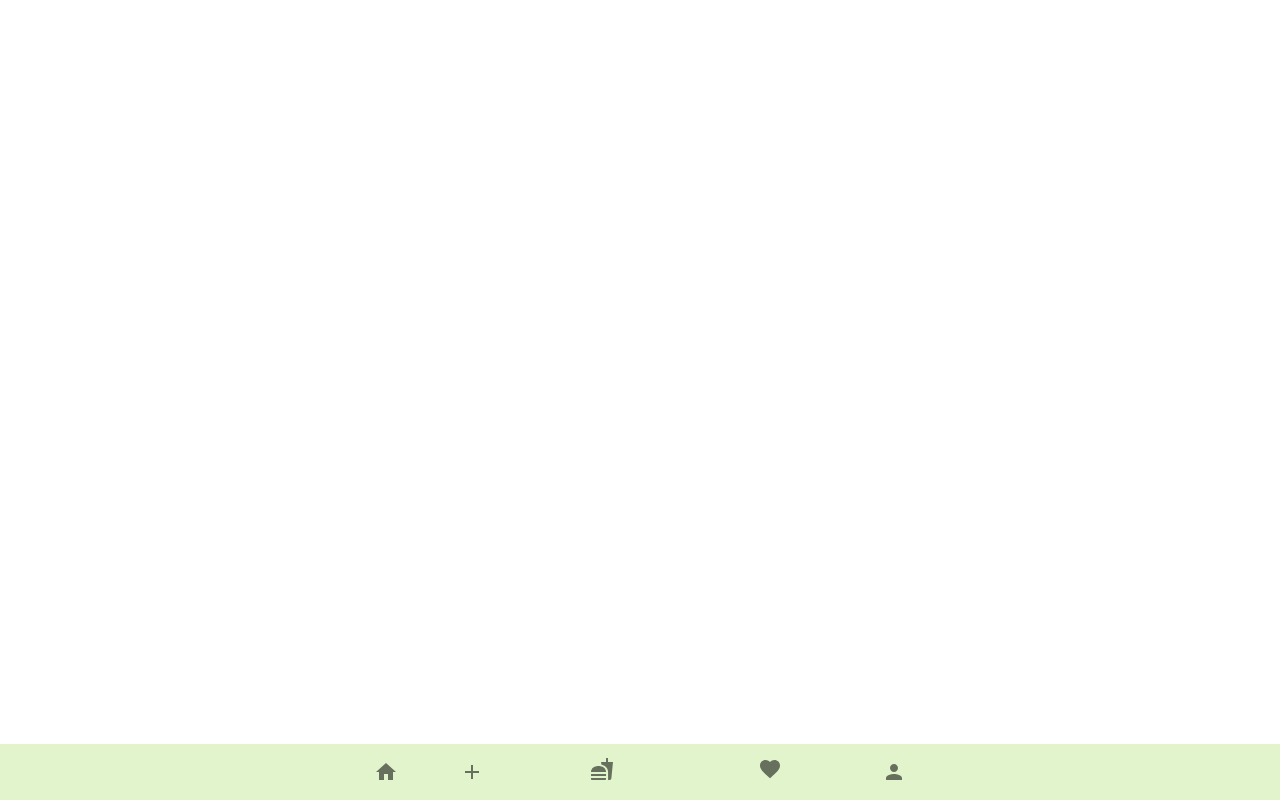
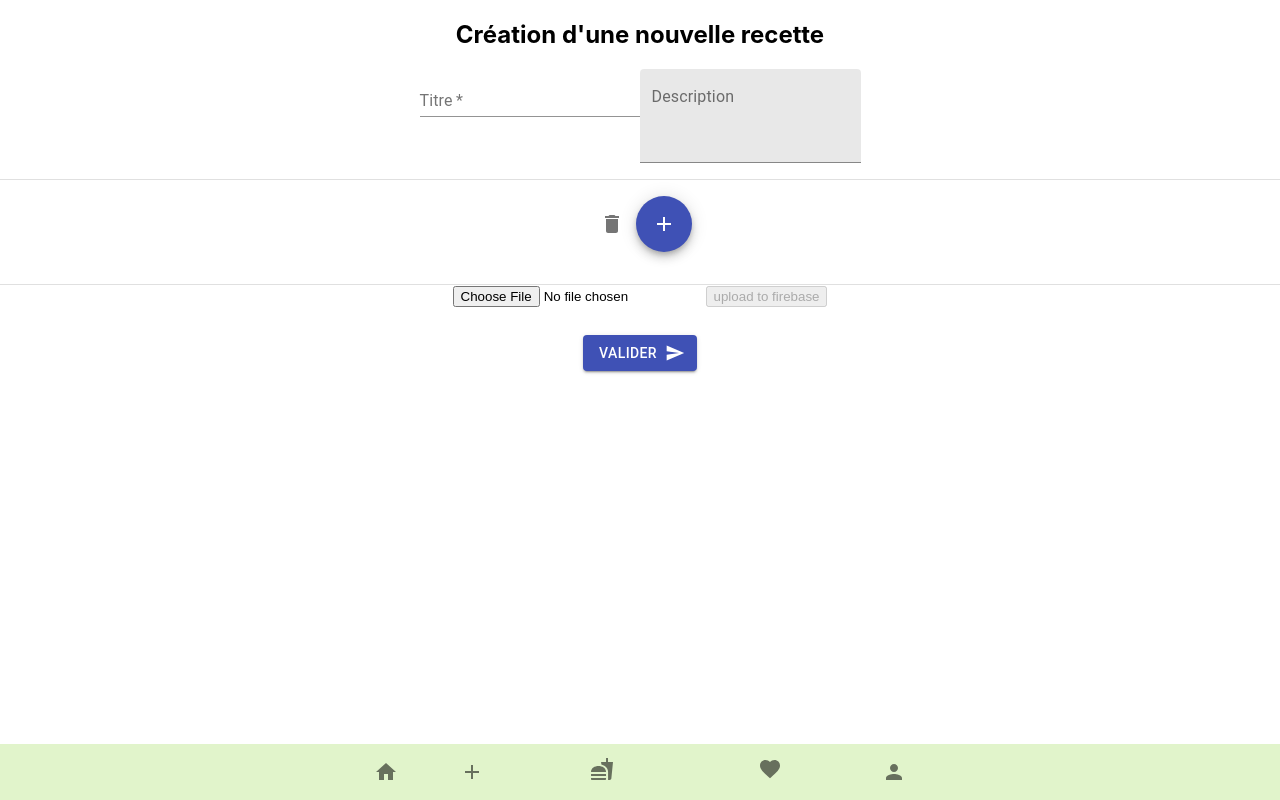
Before and after one commit to BereCar/cook-that, a React (Create React App) app: page /add-recette in a window 1280 px wide. Built offline with nearby package versions, Linux system fonts and the light colour scheme.

Commit message:
upload image ajout recette

```diff
--- a/src/App.css
+++ b/src/App.css
@@ -74,5 +74,4 @@
 }
 .arrowBack {
   float: left !important;
-  width: 30px;
 }
--- a/src/App.js
+++ b/src/App.js
@@ -16,6 +16,7 @@ import Inscription from './auth/Inscription';
 import CreerRecette from './recette/CreerRecette';
 
 
+
 function App() {
   return (
     <div className="App">
@@ -30,6 +31,7 @@ function App() {
           <Route exact path="/recettes/:id">
             <Recette />
           </Route>
+          <Route exact path="/add-recette" component={CreerRecette}/>
           <Route exact path="/login" component={Login}/>
           <Route exact path="/inscription" component={Inscription}/>
           <Menu/>
--- a/src/Menu.js
+++ b/src/Menu.js
@@ -47,7 +47,7 @@ const useStyles = makeStyles({
       <a href="/">
         <BottomNavigationAction label="Accueil" value="accueil" icon={<HomeIcon />} />
         </a>
-        <a href="">
+        <a href="/add-recette">
         <BottomNavigationAction label="Ajout recette" value="ajoutRecette" icon={<AddIcon />} />
         </a>
         <BottomNavigationAction label="CookThat" value="cookThat" icon={<FastfoodIcon/>}/>
--- a/src/firebase.js
+++ b/src/firebase.js
@@ -2,6 +2,7 @@
 import firebase from 'firebase/app'
 import 'firebase/auth'
 import 'firebase/firestore'
+import 'firebase/storage'
 //import 'firebase/firestore'
 // TODO: Add SDKs for Firebase products that you want to use
 // https://firebase.google.com/docs/web/setup#available-libraries
@@ -18,5 +19,8 @@ const firebaseConfig = {
 
 // Initialize Firebase
 const app = firebase.initializeApp(firebaseConfig);
+
+export const storage = firebase.storage()
+
 export const db = firebase.firestore()
 export const auth = firebase.auth()
--- a/src/recette/CreerRecette.js
+++ b/src/recette/CreerRecette.js
@@ -5,6 +5,7 @@ import AddIcon from '@material-ui/icons/Add';
 import DeleteIcon from '@material-ui/icons/Delete';
 import SendIcon from '@material-ui/icons/Send';
 
+import UploadImage from './UploadImage';
 import { useParams } from 'react-router-dom';
 import { db } from '../firebase'
 import { Button, Fab, TextField,Icon,IconButton,Tooltip , Divider } from '@material-ui/core'
@@ -35,7 +36,9 @@ export default()=>{
     const [pictureRecette, setPictureRecette] = useState('')
 
 
+
     const classes = useStyles();
+
     return (
         <div>
             <h2>Création d'une nouvelle recette</h2>
@@ -60,6 +63,7 @@ export default()=>{
         </Fab>
       </Tooltip>
       <Divider className={classes.divider}/>
+      <UploadImage/>
       <Button
         variant="contained"
         color="primary"
--- /dev/null
+++ b/src/recette/UploadImage.js
@@ -0,0 +1,41 @@
+import React, { useState, useEffect } from "react";
+import { storage } from "../firebase";
+import { render } from "@testing-library/react"
+import { Button, Divider } from "@material-ui/core"
+import ImageIcon from '@material-ui/icons/Image';
+
+export default()=>{
+   const [file, setFile] = useState(null);
+  const [url, setURL] = useState("");
+
+  function handleChange(e) {
+    setFile(e.target.files[0]);
+  }
+
+  function handleUpload(e) {
+    e.preventDefault();
+    const ref = storage.ref(`/images/${file.name}`);
+    const uploadTask = ref.put(file);
+    uploadTask.on("state_changed", console.log, console.error, () => {
+      ref
+        .getDownloadURL()
+        .then((url) => {
+          setFile(null);
+          setURL(url);
+        });
+    });
+  }
+
+
+
+    return(
+
+  <div>
+      <form onSubmit={handleUpload}>
+        <input type="file" onChange={handleChange} />
+        <button disabled={!file}>upload to firebase</button>
+      </form>
+      <img src={url} alt="" style={{maxWidth: 50}}/>
+    </div>
+    )
+}
```
